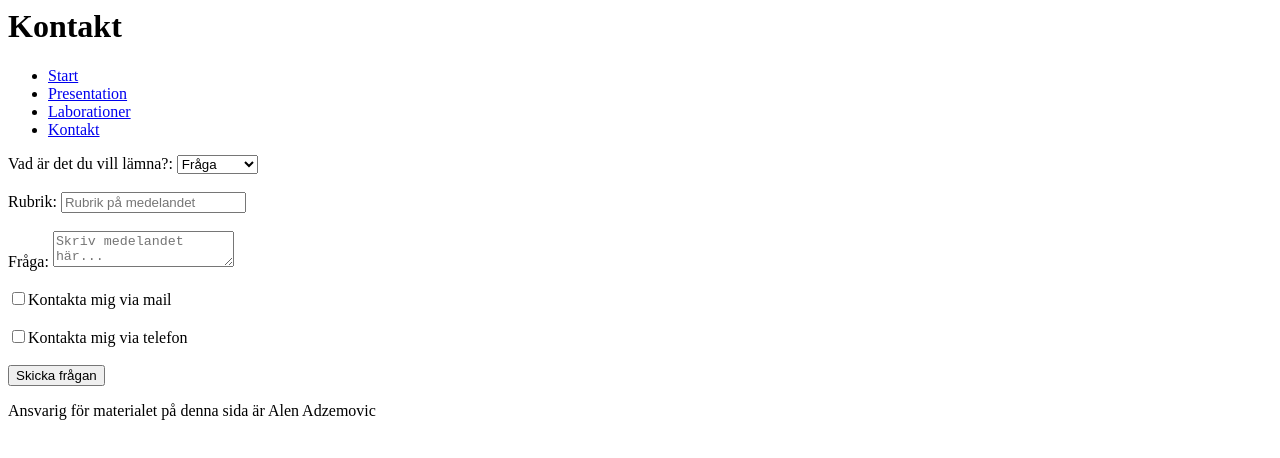
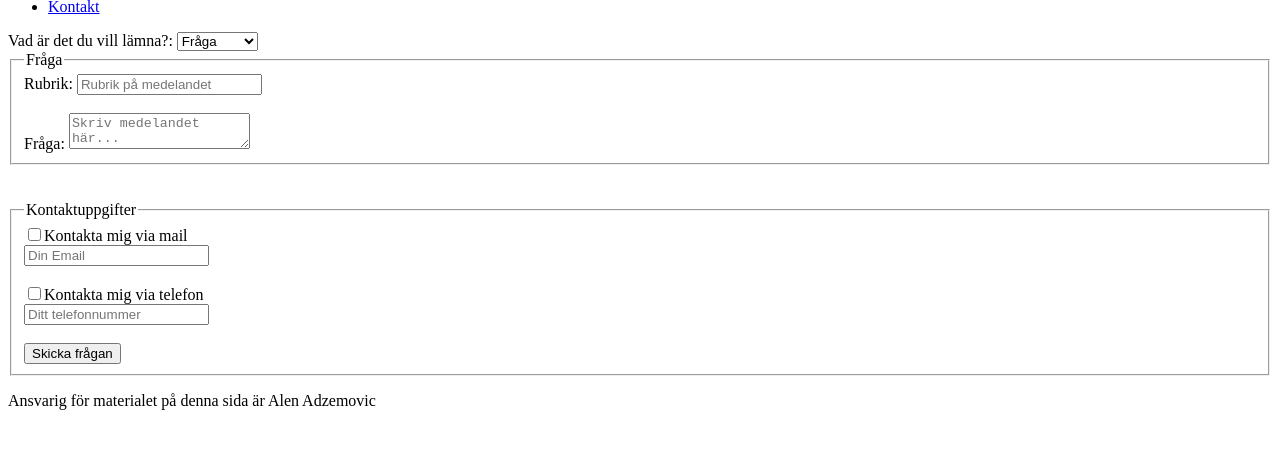
Before and after one commit to Azelon/-1IK415-aa223jp-Fresh, a plain HTML site: page pages/kontakt.html in a window 1280 px wide. Shown: the part 288-746 px from the top of the page. Drawn offline with Linux system fonts and the light colour scheme.

Commit message:
L01 är Klar
Små uppdateringar för att förfina och kolla att alla krav är uppfyllda

```diff
--- a/pages/kontakt.html
+++ b/pages/kontakt.html
@@ -32,23 +32,31 @@
                 <option value="fraga">Fråga</option>
                 <option value="test">Feedback</option>
             </select>
-            <br>
-            <br>
+            <fieldset>
+                <legend>Fråga</legend>
                 <h8>Rubrik:</h8>
-            <input type="text" name="rubrik" placeholder="Rubrik på medelandet">
+                <input type="text" name="rubrik" placeholder="Rubrik på medelandet" required>
                 <br>
                 <br>
                 <h8>Fråga:</h8>
-            <TEXTAREA Name="fraga" placeholder="Skriv medelandet här..."></TEXTAREA>
+                <TEXTAREA Name="fraga" placeholder="Skriv medelandet här..." required></TEXTAREA>
+            </fieldset>
             <br>
             <br>
+            <fieldset>
+                <legend>Kontaktuppgifter</legend>
                 <input type="checkbox" name="mail" value="email">Kontakta mig via mail
+                <br>
+                <input type="email" name="email" placeholder="Din Email">
                 <br>
                 <br>
                 <input type="checkbox" name="telefon" value="number">Kontakta mig via telefon
                 <br>
+                <input type="text" name="nummer" placeholder="Ditt telefonnummer">
+                <br>
                 <br>
                 <input type="submit" value="Skicka frågan" name="submit">
+                </fieldset>
 </form>
     </div>
     <footer>
```
Also changed, not shown: css/img/linux.jpg, css/img/logo.png. Lines whose indentation alone changed are shown as unchanged.
